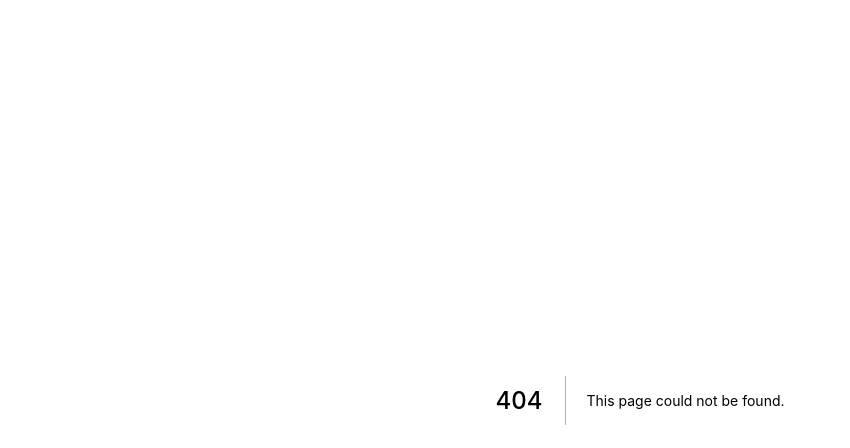
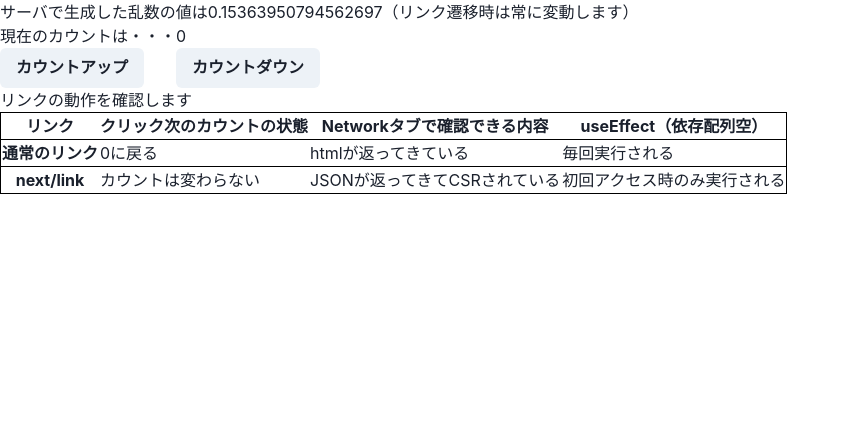
Before and after one commit to disneyLadySango/next-sample, a Next.js app: page /link-test in a window 1280 px wide. Before the commit this address had no page. Shown: the top 448 px of the page, without its empty margins (0-850 px from the left). Built offline with nearby package versions, Linux system fonts and the light colour scheme.

Commit message:
feat: next/linkの挙動に関するサンプル実装を追加

```diff
--- /dev/null
+++ b/src/pages/link-test/index.tsx
@@ -0,0 +1,75 @@
+import { chakra, Button } from '@chakra-ui/react'
+import { GetServerSidePropsResult } from 'next'
+import NextLink from 'next/link'
+import { FC, useState, useEffect } from 'react'
+
+type Props = {
+  randomNum: number
+}
+export const getServerSideProps = (): GetServerSidePropsResult<Props> => {
+  console.log('CALL____SERVERSIDE')
+  const randomNum = Math.random()
+  return {
+    props: {
+      randomNum,
+    },
+  }
+}
+
+const LinkTestPage: FC<Props> = ({ randomNum }) => {
+  const [count, setCount] = useState(0)
+
+  useEffect(() => {
+    console.log('EFFECT_________')
+  }, [])
+
+  return (
+    <chakra.div>
+      <chakra.p>サーバで生成した乱数の値は{randomNum}（リンク遷移時は常に変動します）</chakra.p>
+      <chakra.p>現在のカウントは・・・{count}</chakra.p>
+      <chakra.div display='flex' gap='8'>
+        <Button onClick={() => setCount((prev) => ++prev)}>カウントアップ</Button>
+        <Button onClick={() => setCount((prev) => --prev)}>カウントダウン</Button>
+      </chakra.div>
+      <chakra.div>リンクの動作を確認します</chakra.div>
+      <chakra.div display='gird' gap='8'>
+        <chakra.table border='1px solid black'>
+          <thead>
+            <tr>
+              <th>リンク</th>
+              <th>クリック次のカウントの状態</th>
+              <th>Networkタブで確認できる内容</th>
+              <th>useEffect（依存配列空）</th>
+            </tr>
+          </thead>
+          <tbody>
+            <chakra.tr border='1px solid black'>
+              <th>
+                <chakra.a display='block' href='/link-test'>
+                  通常のリンク
+                </chakra.a>
+              </th>
+              <td>0に戻る</td>
+              <td>htmlが返ってきている</td>
+              <td>毎回実行される</td>
+            </chakra.tr>
+            <chakra.tr border='1px solid black'>
+              <th>
+                <NextLink href='/link-test' passHref>
+                  <chakra.a display='block' href='dummy'>
+                    next/link
+                  </chakra.a>
+                </NextLink>
+              </th>
+              <td>カウントは変わらない</td>
+              <td>JSONが返ってきてCSRされている</td>
+              <td>初回アクセス時のみ実行される</td>
+            </chakra.tr>
+          </tbody>
+        </chakra.table>
+      </chakra.div>
+    </chakra.div>
+  )
+}
+
+export default LinkTestPage
```
